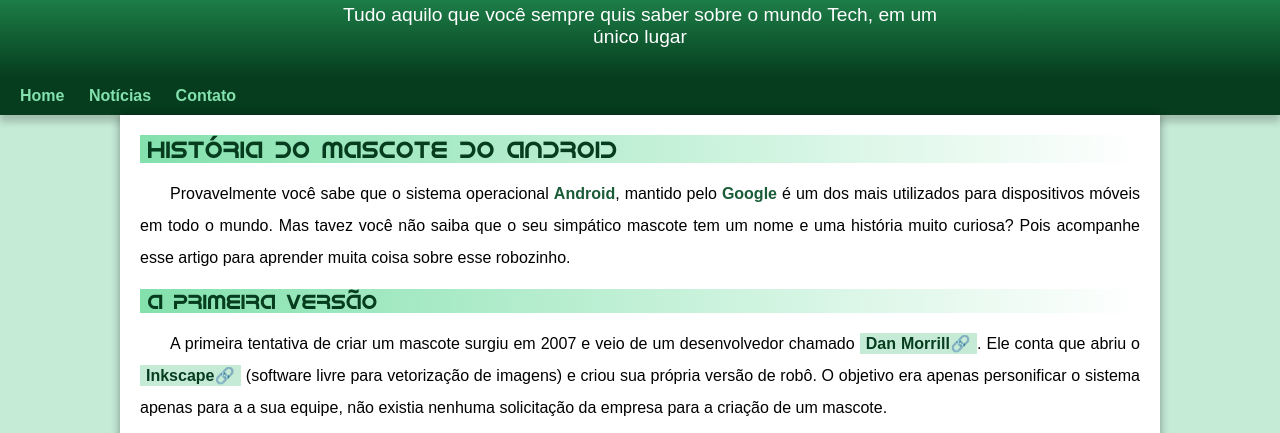
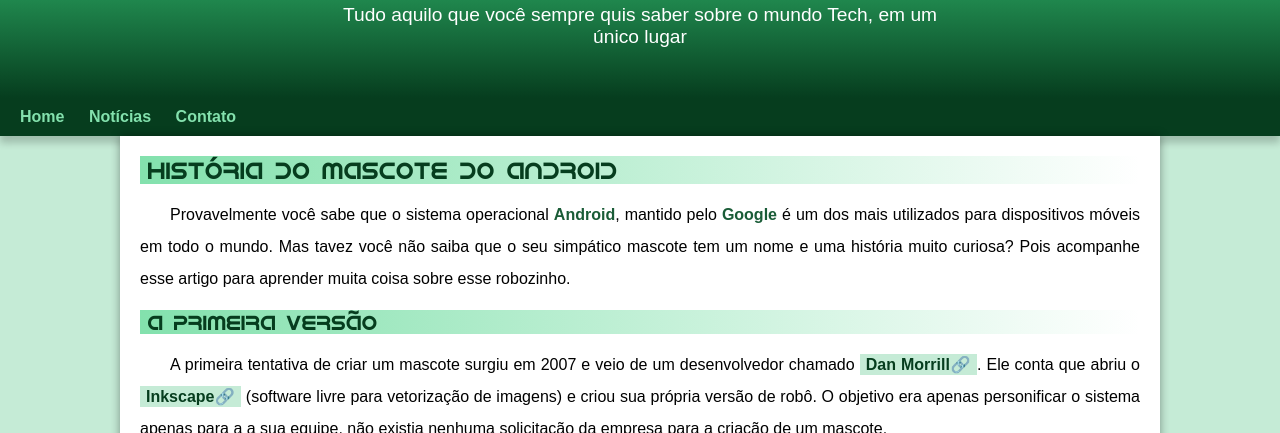
Before and after one commit to Bolever/projeto-android, a plain HTML site: page index.html in a window 1280 px wide. Shown: the part 113-546 px from the top of the page. Drawn offline with Linux system fonts and the light colour scheme.

Commit message:
mais uma correção do padding

```diff
--- a/style/style.css
+++ b/style/style.css
@@ -62,7 +62,7 @@ header > p{
     padding-right: 10px;
     padding-left: 10px;
     margin: auto;
-    paddin-bottom: 50px;
+    padding-bottom: 50px;
 
 }
 
```
